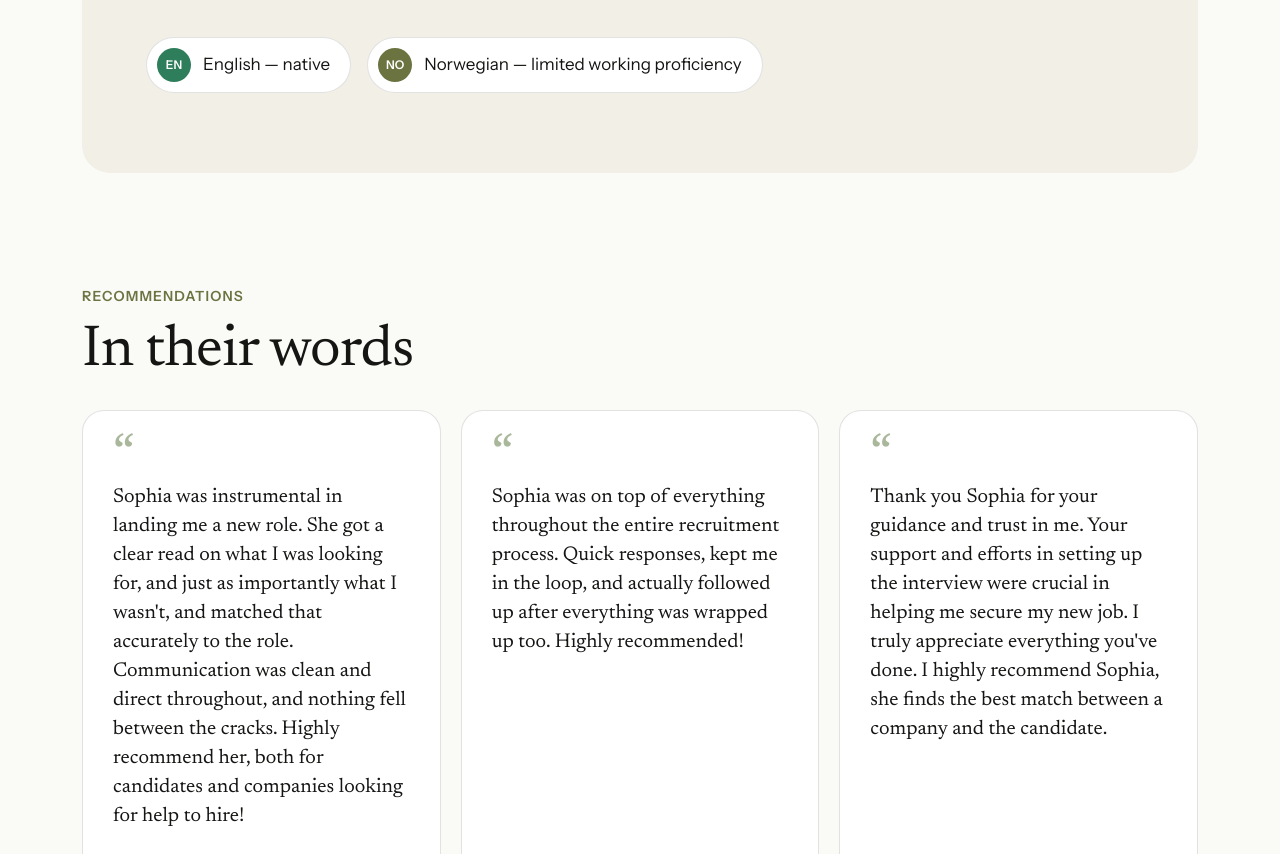
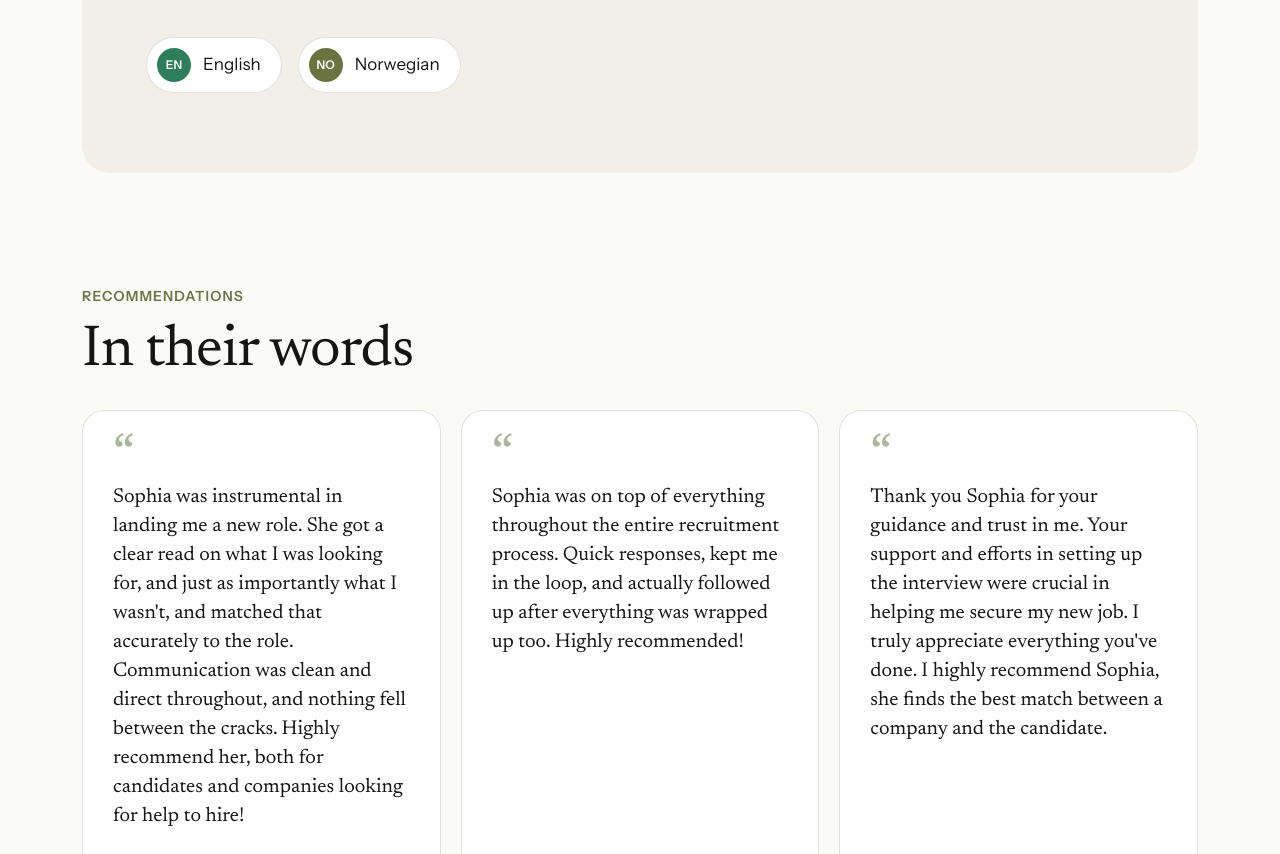
Before and after one commit to sophiaglewis17/sophialewishaaland.com, a plain HTML site: page index.html in a window 1280 px wide. Shown: the part 5256-6110 px from the top of the page. Drawn offline with Linux system fonts and the light colour scheme.

Commit message:
Languages: show language names only (EN/NO)
Co-Authored-By: Claude Opus 5.5 <noreply@anthropic.com>
Claude-Session: https://claude.ai/code/session_01GmuqSewgFnD8z7omAw1njU

```diff
--- a/index.html
+++ b/index.html
@@ -519,8 +519,8 @@ footer .wrap{display:flex;justify-content:space-between;gap:20px;flex-wrap:wrap;
 
 
         <div class="langs">
-          <div class="lang"><i>EN</i><span><span lang="en">English — native</span><span lang="nb">Engelsk – morsmål</span></span></div>
-          <div class="lang"><i class="n">NO</i><span><span lang="en">Norwegian — limited working proficiency</span><span lang="nb">Norsk – begrenset arbeidsferdighet</span></span></div>
+          <div class="lang"><i>EN</i><span><span lang="en">English</span><span lang="nb">Engelsk</span></span></div>
+          <div class="lang"><i class="n">NO</i><span><span lang="en">Norwegian</span><span lang="nb">Norsk</span></span></div>
         </div>
       </div>
     </div>
```
